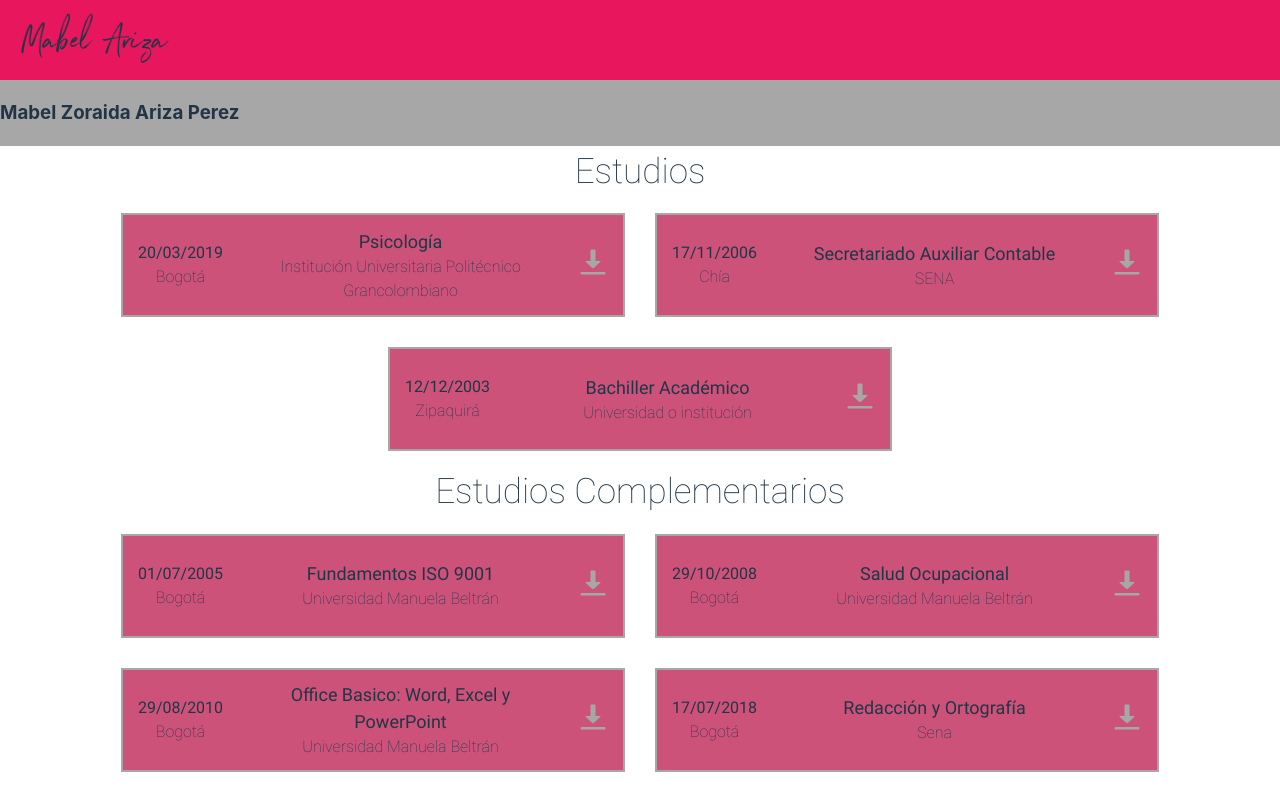
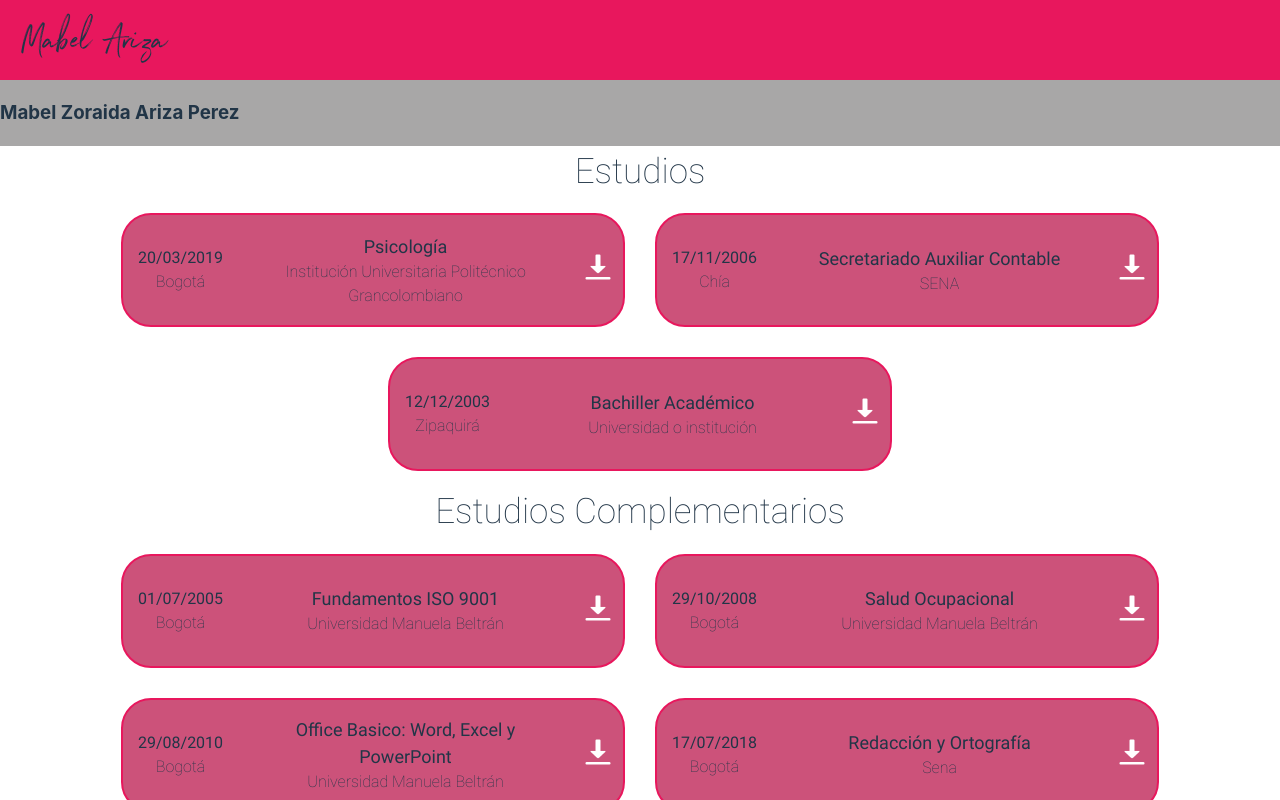
Before and after one commit to AndresAriza27/PortfolioMabelAriza, a React (Vite) app: page / in a window 1280 px wide. Shown: the top 800 px of the page. Built offline with nearby package versions, Linux system fonts and the light colour scheme.

Commit message:
Estudios Complementarios add

```diff
--- a/src/styles/Studies.css
+++ b/src/styles/Studies.css
@@ -35,9 +35,20 @@
     font-size: 35px;
     font-family: RobotoThin;
 }
+.btnDescarga {
+    padding: 0 5px;
+    justify-content: center;
+    align-items: center;
+    display: flex;
+    width: 40px;
+}
 .btnDescarga img{
     padding: 15px;
     width: 30px;
+}
+.btnDescarga img:hover {
+    width: 35px;
+    transition: width 0.2s;
 }
 .estudios {
     justify-content: center;
@@ -46,15 +57,20 @@
     align-items: center;
 }
 .estudio {
+    border: 2px solid var(--colorRosado);
+    border-radius: 30px;
     justify-content: space-between;
-    height: 100px;
+    height: 110px;
     width: 500px;
     margin: 15px;
     background-color: var(--colorRosadoOpaco);
     text-align: center;
     align-items: center;
     display: flex;
-    border: 2px solid var(--colorGrisClaro);
+}
+.estudio:hover{
+    background-color: var(--colorRosado);
+    transition: background-color 0.7s;
 }
 .FechaLugar {
     padding: 15px;
```
Also changed, not shown: src/imgs/iconDownload.png.
